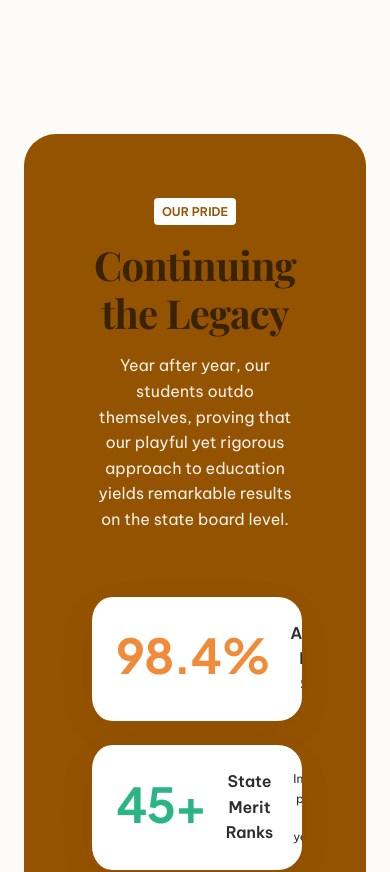
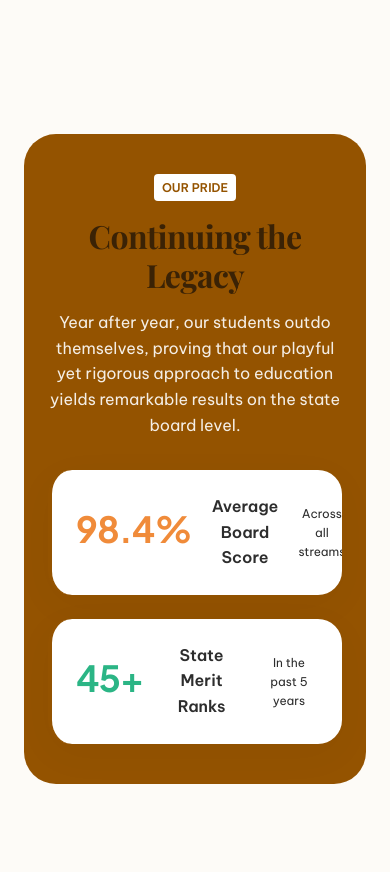
Before and after one commit to Subhampas1/geetascienceintercollege, a React (Vite) app: page /toppers in a window 390 px wide. Shown: the part 980-1852 px from the top of the page. Built offline with nearby package versions, Linux system fonts and the light colour scheme; a web font is replaced by a local one.

Commit message:
Resize legacy card and stats for mobile screens

```diff
--- a/src/pages/ToppersGallery.css
+++ b/src/pages/ToppersGallery.css
@@ -206,4 +206,20 @@
     word-wrap: break-word;
     white-space: pre-wrap;
   }
+
+  .legacy-block {
+    padding: 40px 24px;
+    gap: 32px;
+  }
+  .legacy-content h2 {
+    font-size: 32px !important;
+  }
+  .stat-card {
+    padding: 24px;
+    min-width: 100%;
+    box-sizing: border-box;
+  }
+  .stat-card h3 {
+    font-size: 36px !important;
+  }
 }
```
